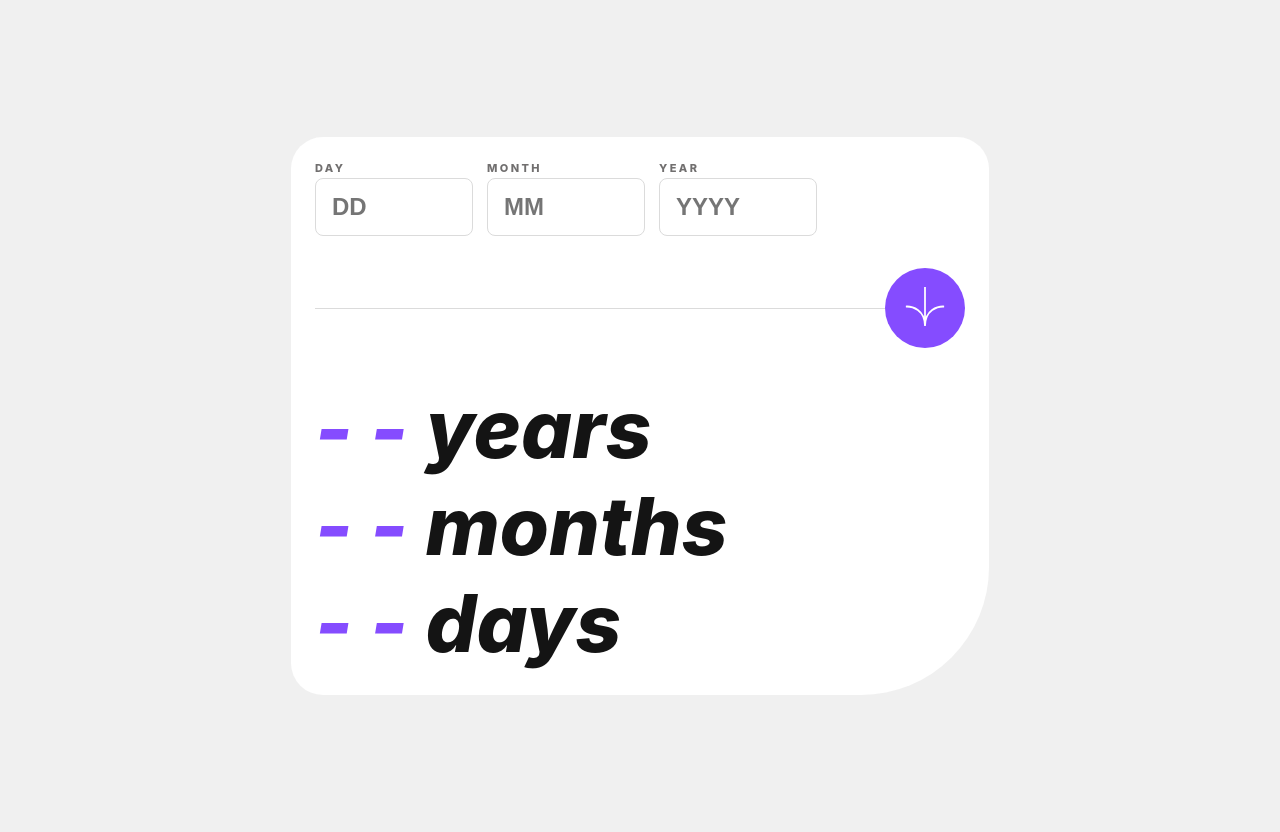
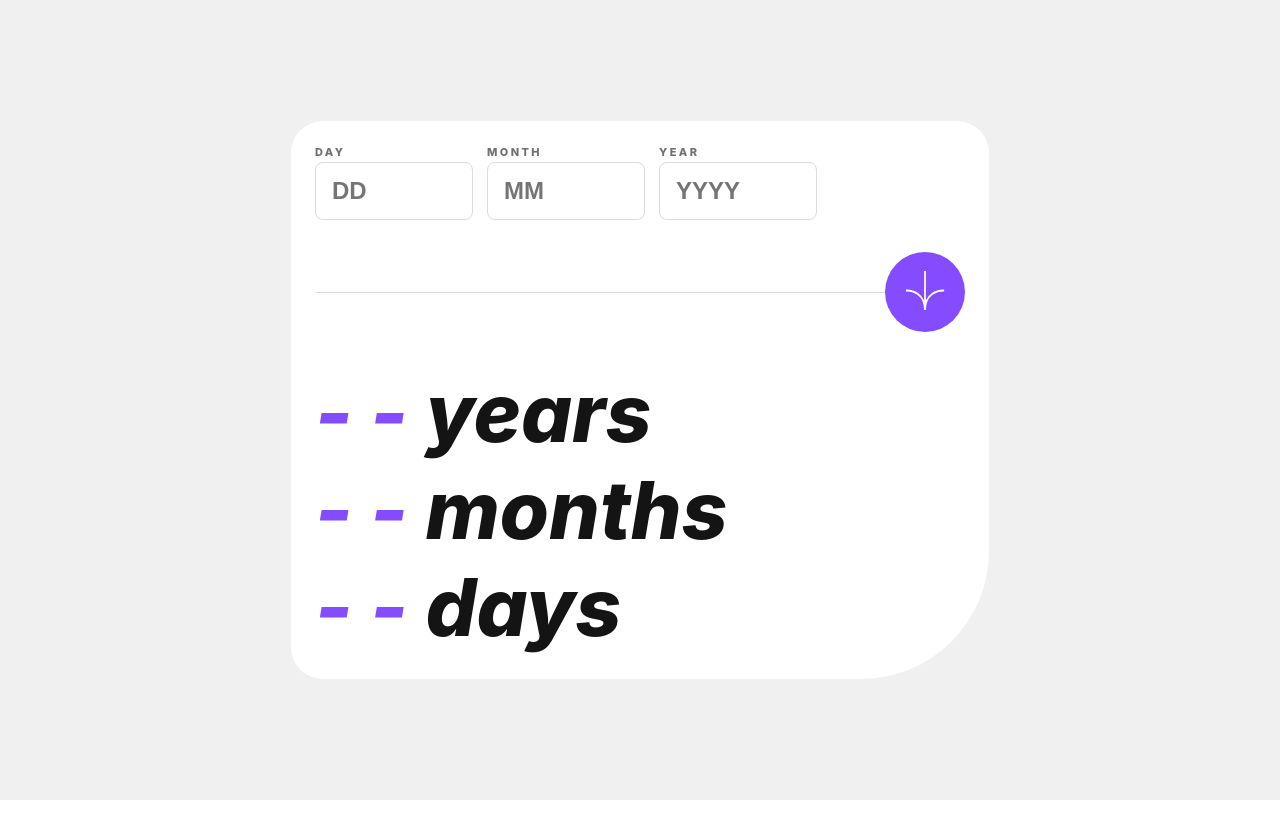
Before and after one commit to Vyonyx/AgeCalculator-feMentors-Vue, a Vue app: page / in a window 1280 px wide. After the commit the page ends 800 px from the top, so only its background shows below. Built offline with nearby package versions, Linux system fonts and the light colour scheme.

Commit message:
remove margin and padding from section tag to fix over 100% view height error resulting in vertical scroll bar

```diff
--- a/src/style.css
+++ b/src/style.css
@@ -24,7 +24,7 @@
   --off-black: hsl(0, 0%, 8%);
 }
 
-body {
+main, body {
   margin: 0;
   padding: 0;
   box-sizing: border-box;
```
